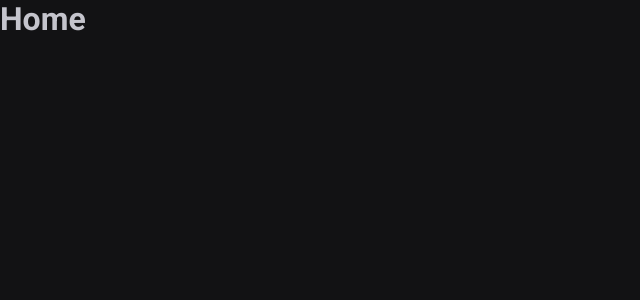
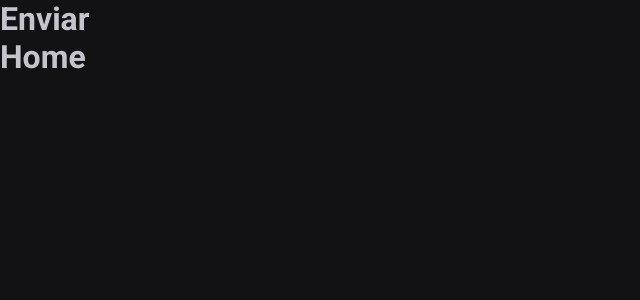
Before and after one commit to saviojks/projeto-02, a React (Vite) app: page / in a window 1280 px wide. Shown: the top 300 px of the page, without its empty margins (0-640 px from the left). Built offline with nearby package versions, Linux system fonts and the light colour scheme.

Commit message:
Layout de rotas

```diff
--- a/src/Router.tsx
+++ b/src/Router.tsx
@@ -1,13 +1,16 @@
 import { Route } from "react-router";
 import { Routes } from "react-router-dom";
+import { DefaultLayout } from "./layouts/DefaultLayout";
 import { History } from "./pages/History";
 import { Home } from "./pages/Home";
 
 export function Router() {
     return (
         <Routes>
-            <Route path="/" element={<Home />} />
-            <Route path="/history" element={<History />} />
+            <Route path="/" element={<DefaultLayout />}>
+                <Route path="/" element={<Home />} />
+                <Route path="/history" element={<History />} />
+            </Route>
         </Routes>
     )
 }
--- /dev/null
+++ b/src/components/Header/index.tsx
@@ -0,0 +1,3 @@
+export function Header() {
+    return <h1 >Enviar</h1>
+}
--- /dev/null
+++ b/src/layouts/DefaultLayout.tsx
@@ -0,0 +1,11 @@
+import { Outlet } from "react-router-dom";
+import { Header } from "../components/Header";
+
+export function DefaultLayout() {
+    return (
+        <div>
+            <Header />
+            <Outlet />
+        </div>
+    )
+}
```
